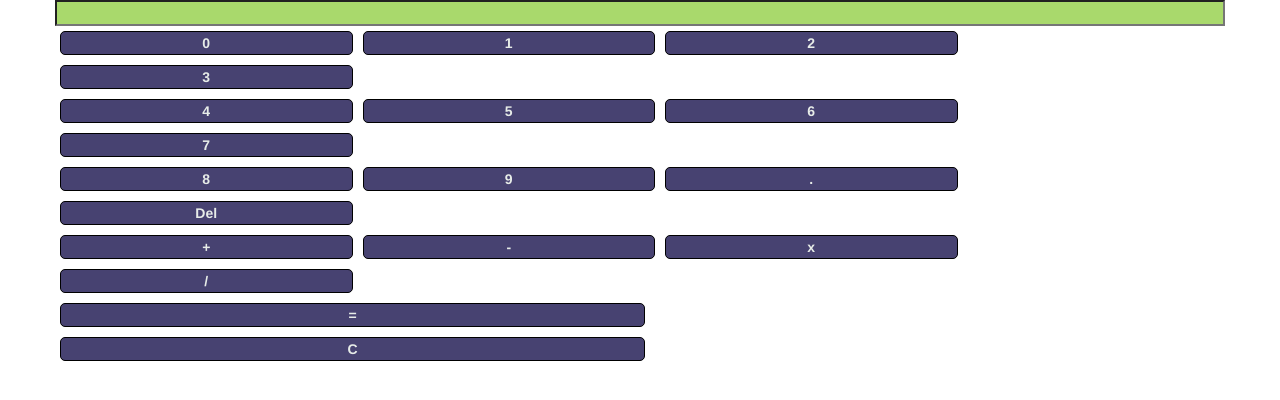
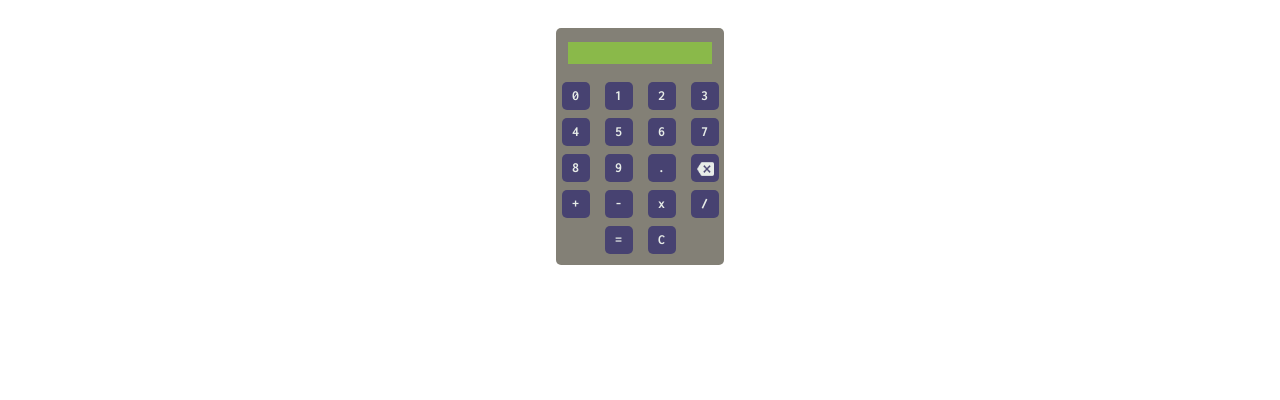
Before and after one commit to StPaulStylee/calculator_angular, a website: page public/views/index.html in a window 1280 px wide. Drawn offline with Linux system fonts and the light colour scheme.

Commit message:
calculator stylized and completed

```diff
--- a/public/scripts/calculator.controller.js
+++ b/public/scripts/calculator.controller.js
@@ -3,7 +3,7 @@ angular.module('calculatorApp')
 
 function CalculatorController(CalculatorService) {
 
-  console.log('GameController Loaded');
+  console.log('CalculatorController Loaded');
   var ctrl = this;
 
   ctrl.valueDisplay = '';
--- a/public/styles/main.css
+++ b/public/styles/main.css
@@ -1,12 +1,44 @@
+html {
+  font-size: 62.5%; /* 1em = 10px */
+}
+
+body {
+  font-family: 'Inconsolata', monospace;
+}
+
+form {
+  background-color: rgb(131, 128, 118);
+  border-radius: 5px;
+  margin: 2em auto;
+  text-align: center;;
+  width: 12em;
+}
+
 .valueToCalculate input {
   background-color: rgba(140, 204, 59, 0.75);
+  border: none;
+  margin: 1em 0;
 }
 
 button {
   background-color: rgb(71, 66, 113);
-  border: 1px solid black;
+  border: none;
   border-radius: 5px;
   color: rgb(231, 236, 232);
   font-weight: 700;
-  margin: 5px;
+  height: 2em;
+  margin: 4px;
+  width: 2em;
 }
+
+#deleteButton {
+}
+
+button img {
+  height: 1.25em;
+  width: 1.25em;
+}
+
+#submitValuesToCalculate {
+  padding-bottom: 0.5em;
+}
--- a/public/views/index.html
+++ b/public/views/index.html
@@ -6,9 +6,11 @@
     <!-- Angular -->
     <script src="/assets/vendor/angular.min.js"></script>
     <script src="/scripts/app.module.js"></script>
-    <!-- Stylesheet and Bootstrap -->
+    <!-- Stylesheet, font, and Bootstrap -->
     <link rel="stylesheet" href="/assets/vendor/bootstrap.min.css" />
     <link rel="stylesheet" href="/styles/main.css"  />
+    <link href="https://fonts.googleapis.com/css?family=Inconsolata:400,700" rel="stylesheet">
+
     <!-- Controller -->
     <script src="/scripts/calculator.controller.js"></script>
     <!-- Service -->
@@ -16,48 +18,48 @@
   </head>
   <body ng-app="calculatorApp" ng-controller="CalculatorController as calc">
 
-    <form class="container calculator-body">
+    <form class="calculator-body">
 
-        <div class="row valueToCalculate">
-          <input class="col-md-12" type="text" ng-value="calc.valueDisplay" ng-value="calc.solutionDisplay" />
+        <div class="valueToCalculate">
+          <input type="text" ng-value="calc.valueDisplay" ng-value="calc.solutionDisplay" />
         </div>
 
-          <div class="row values">
-              <button class="col-md-3 button" ng-click="calc.inputValue(0)">0</button>
-              <button class="col-md-3 button" ng-click="calc.inputValue(1)">1</button>
-              <button class="col-md-3 button" ng-click="calc.inputValue(2)">2</button>
-              <button class="col-md-3 button" ng-click="calc.inputValue(3)">3</button>
+          <div class="values">
+              <button class="button" ng-click="calc.inputValue(0)">0</button>
+              <button class="button" ng-click="calc.inputValue(1)">1</button>
+              <button class="button" ng-click="calc.inputValue(2)">2</button>
+              <button class="button" ng-click="calc.inputValue(3)">3</button>
             </div>
 
-          <div class="row values">
-              <button class="col-md-3" ng-click="calc.inputValue(4)">4</button>
-              <button class="col-md-3" ng-click="calc.inputValue(5)">5</button>
-              <button class="col-md-3" ng-click="calc.inputValue(6)">6</button>
-              <button class="col-md-3" ng-click="calc.inputValue(7)">7</button>
+          <div class="values">
+              <button class="button" ng-click="calc.inputValue(4)">4</button>
+              <button class="button" ng-click="calc.inputValue(5)">5</button>
+              <button class="button" ng-click="calc.inputValue(6)">6</button>
+              <button class="button" ng-click="calc.inputValue(7)">7</button>
             </div>
           </div>
 
-          <div class="row values">
-              <button class="col-md-3" ng-click="calc.inputValue(8)">8</button>
-              <button class="col-md-3" ng-click="calc.inputValue(9)">9</button>
-              <button class="col-md-3" ng-click="calc.inputValue('.')">.</button>
-              <button class="col-md-3" ng-click="calc.deleteLastSelected()">Del</button>
+          <div class="values">
+              <button class="button" ng-click="calc.inputValue(8)">8</button>
+              <button class="button" ng-click="calc.inputValue(9)">9</button>
+              <button class="button" ng-click="calc.inputValue('.')">.</button>
+              <button class="button" id ="deleteButton" ng-click="calc.deleteLastSelected()"><img src="/assets/images/arrows.png"  /></button>
             </div>
           </div>
 
       </div>
 
-      <div class="row" id="operators">
-          <button class="col-md-3"  ng-click="calc.add('addition')">+</button>
-          <button class="col-md-3" ng-click="calc.subtract('subtraction')">-</button>
-          <button class="col-md-3" ng-click="calc.multiply('multiplication')">x</button>
-          <button class="col-md-3" ng-click="calc.divide('division')">/</button>
+      <div id="operators">
+          <button class="button"  ng-click="calc.add('addition')">+</button>
+          <button class="button" ng-click="calc.subtract('subtraction')">-</button>
+          <button class="button" ng-click="calc.multiply('multiplication')">x</button>
+          <button class="button" ng-click="calc.divide('division')">/</button>
         </div>
       </div>
 
-      <div class="row" id="submitValuesToCalculate">
-          <button class="col-md-6" ng-click="calc.calculate()">=</button>
-          <button class="col-md-6" ng-click="calc.clearCalculator()">C</button>
+      <div id="submitValuesToCalculate">
+          <button class="bottomButton" ng-click="calc.calculate()">=</button>
+          <button class="bottomButton" ng-click="calc.clearCalculator()">C</button>
         </div>
       </div>
     </form>
```
Also changed, not shown: public/assets/images/arrows.png (added).
